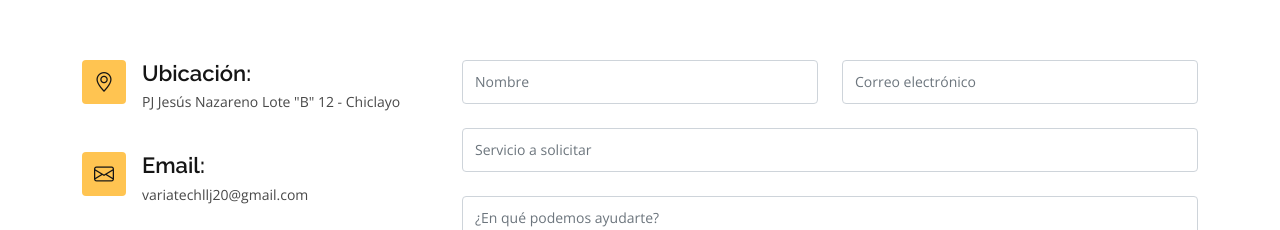
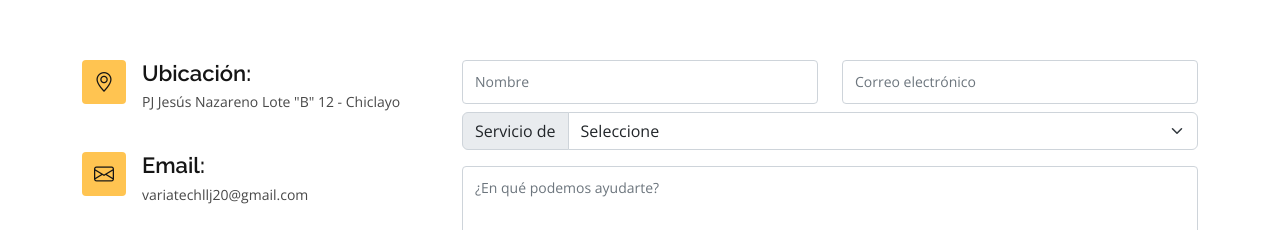
Before and after one commit to Webvariatec/bienvenidos, a plain HTML site: page index.html in a window 1280 px wide. Shown: the part 5392-5622 px from the top of the page. Drawn offline with nearby package versions, Linux system fonts and the light colour scheme; files that its build step writes are made by us from their sources; grey boxes are pictures that could not be loaded.

Commit message:
Update index.html

```diff
--- a/index.html
+++ b/index.html
@@ -737,8 +737,17 @@
               <input type="text" name="emailjs_email" id="emailjs_email" class="form-control"  placeholder="Correo electrónico" required>
             </div>
           </div>
-          <div class="form-group mt-3">
-            <input type="text" name="emailjs_subject" id="emailjs_subject" class="form-control"  placeholder="Servicio a solicitar" required>
+          <div class="input-group mb-3">
+            <label class="input-group-text" for="inputGroupSelect01">Servicio de</label>
+            <select class="form-select" name="emailjs_subject" id="emailjs_subject" class="form-control">
+              <option selected>Seleccione</option>
+              <option value="Cámaras de Seguridad">Cámaras de Seguridad</option>
+              <option value="Red">Red</option>
+              <option value="Cómputo">Cómputo</option>
+              <option value="Página Web">Página Web</option>
+              <option value="Audio Visual">Audio Visual</option>
+              <option value="Desarrollo 3D">Desarrollo 3D</option>
+            </select>
           </div>
           <div class="form-group mt-3">
             <textarea class="form-control" name="emailjs_message" id="emailjs_message" rows="5" placeholder="¿En qué podemos ayudarte?" required></textarea>
```
